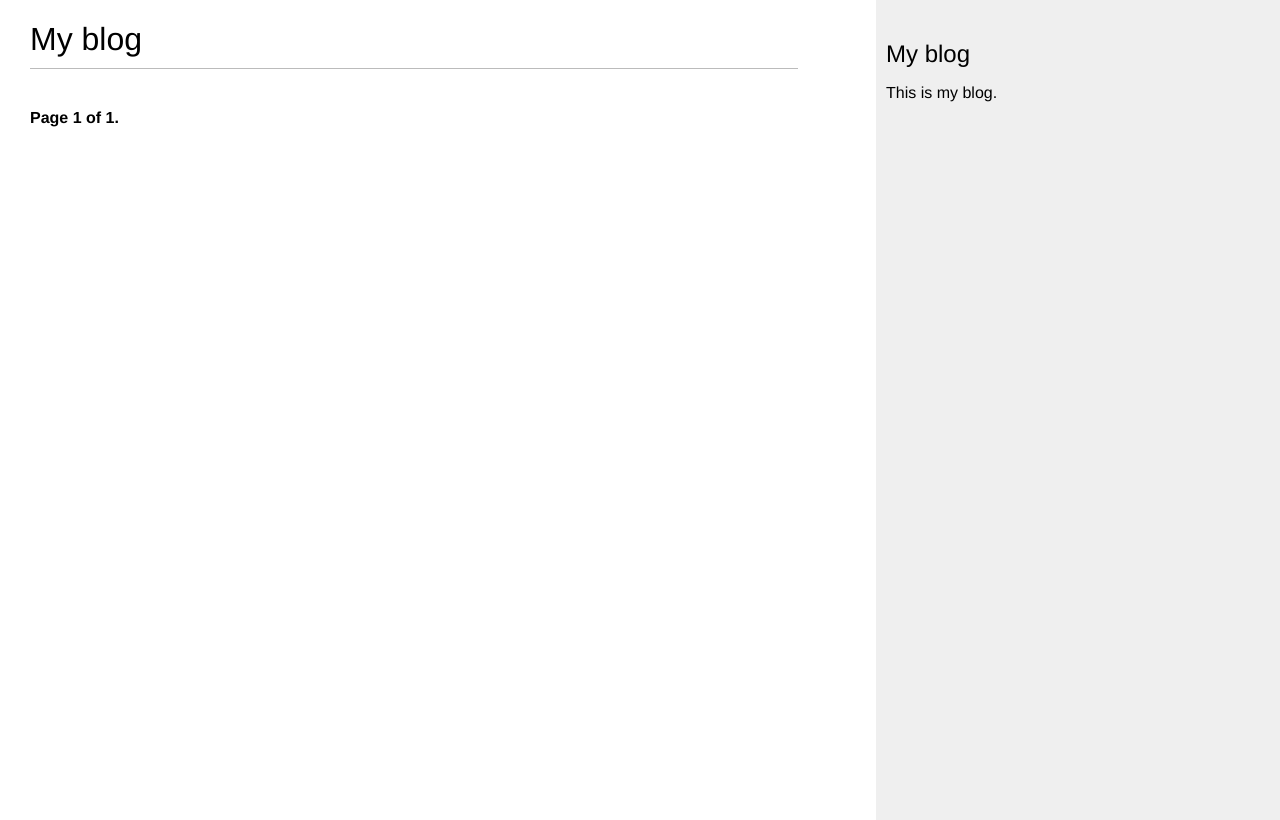
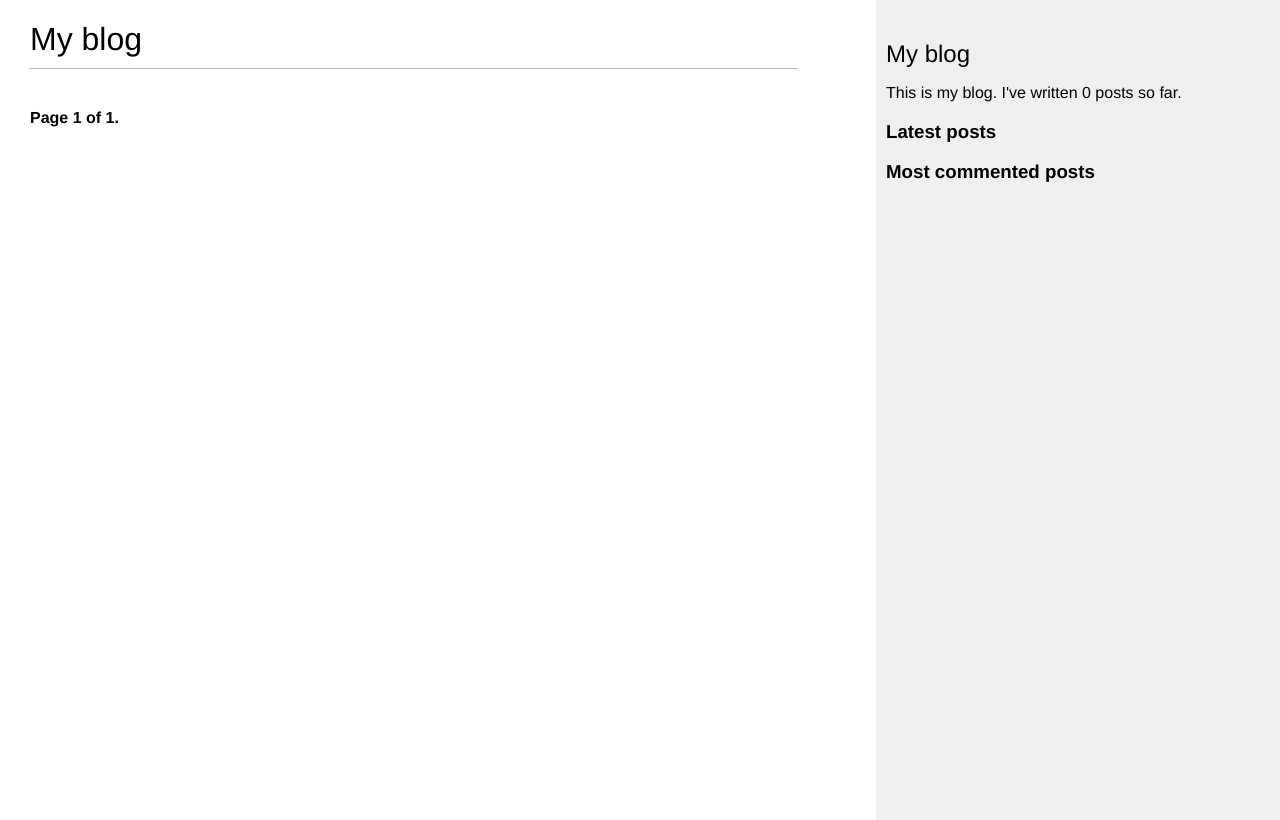
Before and after one commit to HasanovAli/django_blog, a Django app: page /blog/ in a window 1280 px wide. Run offline with Django 3.2, Linux system fonts and the light colour scheme; data that the repository does not hold is empty.

Commit message:
create own template tags for building templates

```diff
--- a/blog/templates/blog/base.html
+++ b/blog/templates/blog/base.html
@@ -1,3 +1,4 @@
+{% load blog_tags %}
 {% load static %}
 
 <html>
@@ -11,7 +12,18 @@
     </div>
     <div id="sidebar">
         <h2>My blog</h2>
-        <p>This is my blog.</p>
+        <p>This is my blog. I've written {% total_posts %} posts so far.</p>
+
+        <h3>Latest posts</h3>
+        {% show_latest_posts 3 %}
+
+        <h3>Most commented posts</h3>
+        {% get_most_commented_posts as most_commented_posts %}
+        <ul>
+            {% for post in most_commented_posts %}
+            <li><a href="{{ post.get_absolute_url }}">{{ post.title }}</a></li>
+            {% endfor %}
+        </ul>
     </div>
 </body>
 </html>
--- /dev/null
+++ b/blog/templates/blog/post/latest_posts.html
@@ -0,0 +1,5 @@
+<ul>
+ {% for post in latest_posts %}
+ <li><a href="{{ post.get_absolute_url }}">{{ post.title }}</a></li>
+ {% endfor %}
+</ul>
--- /dev/null
+++ b/blog/templatetags/blog_tags.py
@@ -0,0 +1,22 @@
+from django import template
+from django.db.models import Count
+from ..models import Post
+
+
+register = template.Library()
+
+
+@register.simple_tag
+def total_posts():
+    return Post.published.count()
+
+
+@register.inclusion_tag('blog/post/latest_posts.html')
+def show_latest_posts(count=5):
+    latest_posts = Post.published.order_by('-publish')[:count]
+    return {'latest_posts': latest_posts}
+
+
+@register.simple_tag
+def get_most_commented_posts(count=5):
+    return Post.published.annotate(total_comments=Count('comments')).order_by('-total_comments')[:count]
```
Also changed, not shown: blog/templatetags/__init__.py (added).
